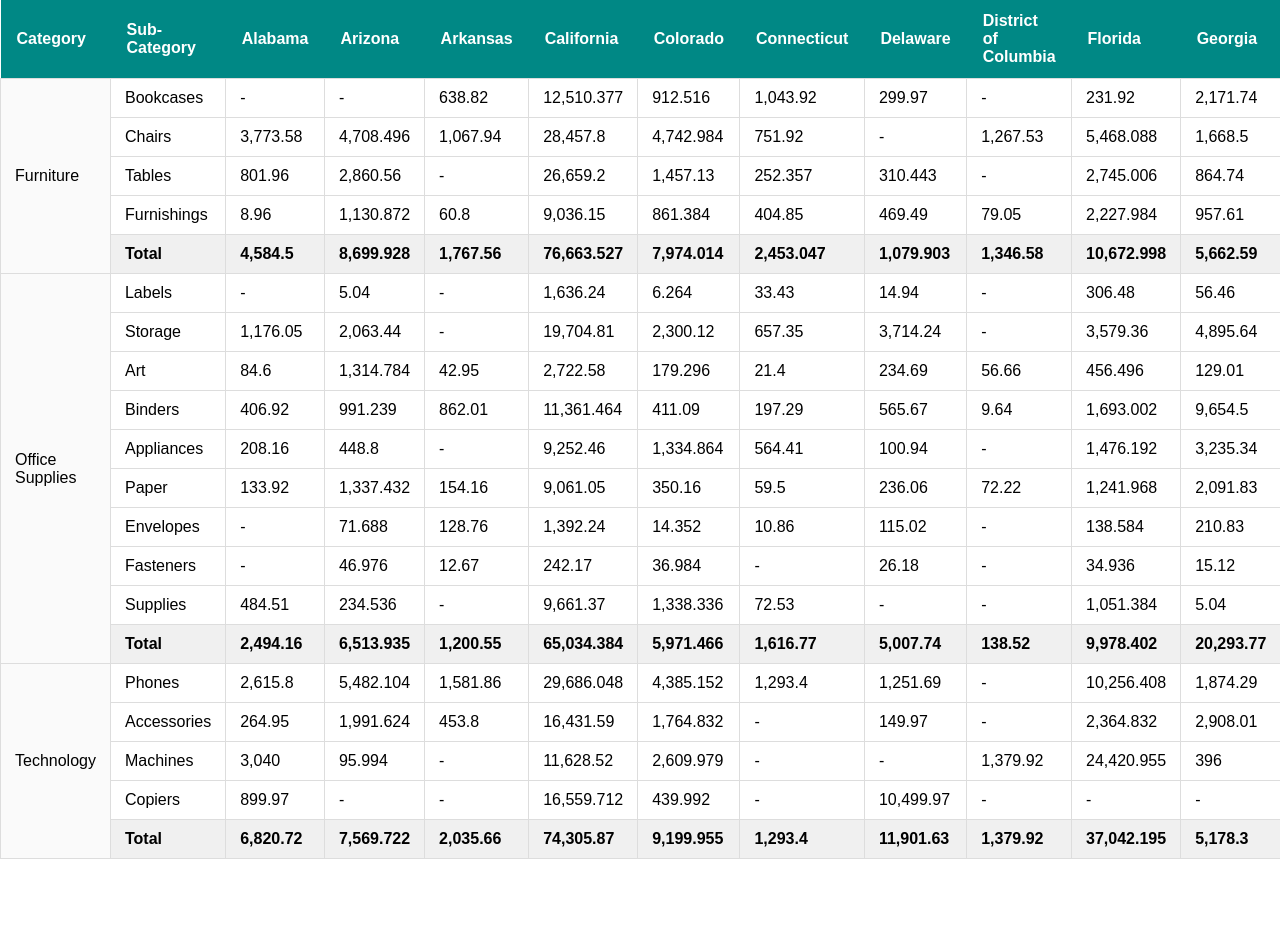
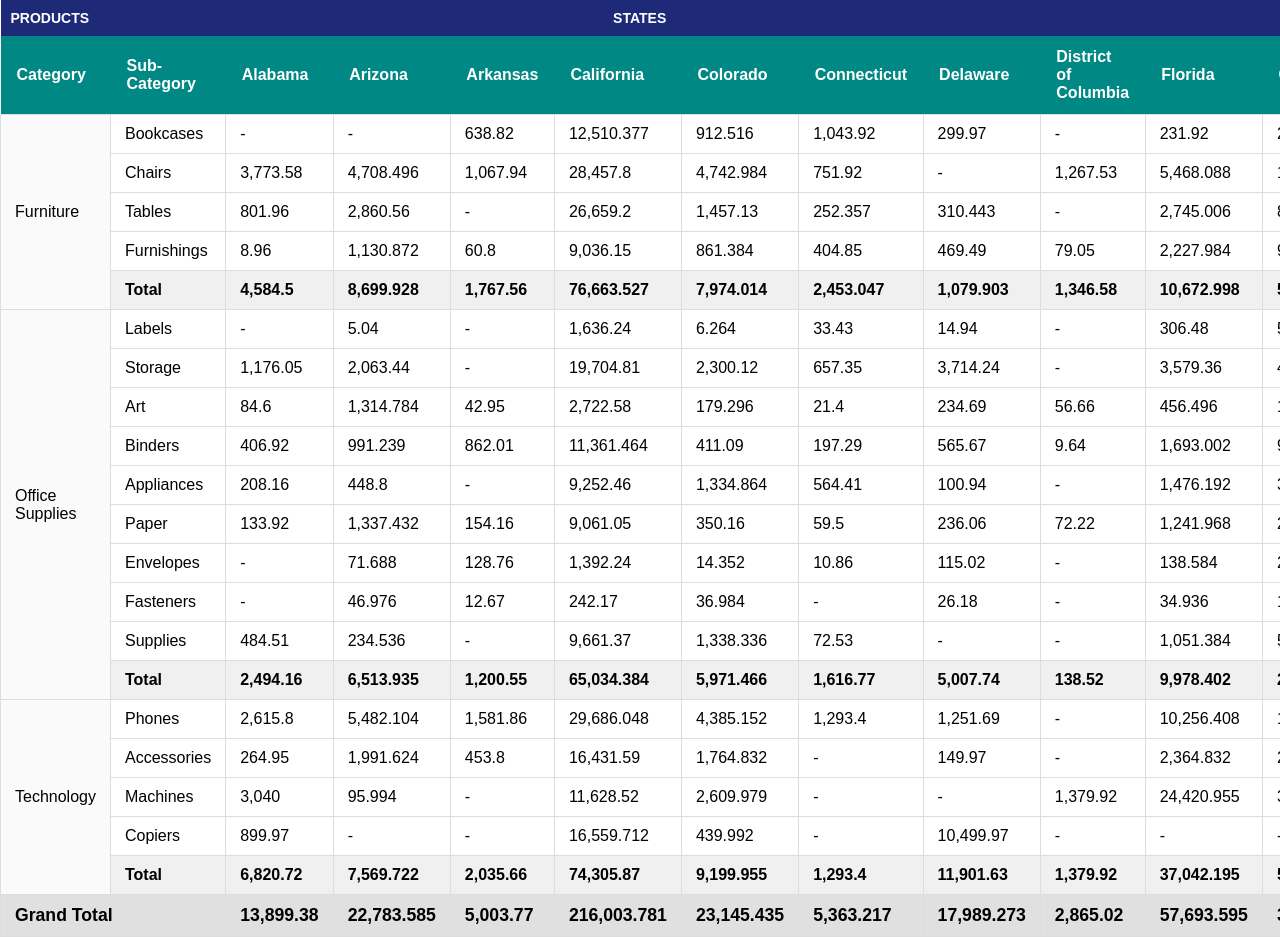
Before and after one commit to scottrosen14/crisp-take-home, a React (Create React App) app: page / in a window 1280 px wide. Before the commit the page ends 859 px from the top, so only its background shows below. Built offline with nearby package versions, Linux system fonts and the light colour scheme.

Commit message:
Add grand total row and center States heading

```diff
--- a/src/components/PivotTableBody/PivotTableBody.tsx
+++ b/src/components/PivotTableBody/PivotTableBody.tsx
@@ -1,4 +1,4 @@
-import React from "react";
+import React from 'react';
 
 interface Props {
   pivotRows: {
@@ -12,21 +12,47 @@ interface Props {
 }
 
 const tdStyle: React.CSSProperties = {
-  padding: "10px 14px",
-  border: "1px solid #ddd",
+  padding: '10px 14px',
+  border: '1px solid #ddd',
 };
 
 const categoryStyle: React.CSSProperties = {
   fontWeight: 500,
-  backgroundColor: "#fafafa",
+  backgroundColor: '#fafafa',
 };
 
 const totalRowStyle: React.CSSProperties = {
   fontWeight: 600,
-  backgroundColor: "#f0f0f0",
+  backgroundColor: '#f0f0f0',
+};
+
+const grandTotalRowStyle: React.CSSProperties = {
+  fontWeight: 700,
+  backgroundColor: '#e0e0e0',
+  fontSize: '1.05em',
 };
 
 const PivotTableBody: React.FC<Props> = ({ pivotRows, states }) => {
+  // Calculate grand totals across all categories
+  const grandTotals: { [state: string]: number } = {};
+  let grandTotal = 0;
+
+  // Initialize grand totals
+  states.forEach(state => {
+    grandTotals[state] = 0;
+  });
+
+  // Calculate grand totals
+  Object.values(pivotRows).forEach(subCategories => {
+    Object.values(subCategories).forEach(stateValues => {
+      states.forEach(state => {
+        const value = stateValues[state] || 0;
+        grandTotals[state] += value;
+        grandTotal += value;
+      });
+    });
+  });
+
   return (
     <tbody>
       {Object.entries(pivotRows).map(([category, subCategories]) => {
@@ -65,9 +91,9 @@ const PivotTableBody: React.FC<Props> = ({ pivotRows, states }) => {
                     </td>
                   )}
                   <td style={tdStyle}>{subCategory}</td>
-                  {states.map((state) => (
+                  {states.map(state => (
                     <td key={state} style={tdStyle}>
-                      {stateValues[state]?.toLocaleString() || "-"}
+                      {stateValues[state]?.toLocaleString() || '-'}
                     </td>
                   ))}
                   <td style={{ ...tdStyle, fontWeight: 500 }}>{rowTotal.toLocaleString()}</td>
@@ -78,16 +104,36 @@ const PivotTableBody: React.FC<Props> = ({ pivotRows, states }) => {
             {/* Category total row */}
             <tr style={totalRowStyle}>
               <td style={{ ...tdStyle, ...totalRowStyle }}>Total</td>
-              {states.map((state) => (
+              {states.map(state => (
                 <td key={state} style={{ ...tdStyle, ...totalRowStyle }}>
-                  {categoryTotals[state]?.toLocaleString() || "-"}
+                  {categoryTotals[state]?.toLocaleString() || '-'}
                 </td>
               ))}
-              <td style={{ ...tdStyle, ...totalRowStyle }}>{categoryGrandTotal.toLocaleString()}</td>
+              <td style={{ ...tdStyle, ...totalRowStyle }}>
+                {categoryGrandTotal.toLocaleString()}
+              </td>
             </tr>
           </React.Fragment>
         );
       })}
+
+      {/* Grand total row */}
+      <tr style={grandTotalRowStyle}>
+        <td
+          colSpan={2}
+          style={{ ...tdStyle, ...grandTotalRowStyle }}
+        >
+          Grand Total
+        </td>
+        {states.map(state => (
+          <td key={state} style={{ ...tdStyle, ...grandTotalRowStyle }}>
+            {grandTotals[state]?.toLocaleString() || '-'}
+          </td>
+        ))}
+        <td style={{ ...tdStyle, ...grandTotalRowStyle }}>
+          {grandTotal.toLocaleString()}
+        </td>
+      </tr>
     </tbody>
   );
 };
--- a/src/components/PivotTableHeader/PivotTableHeader.tsx
+++ b/src/components/PivotTableHeader/PivotTableHeader.tsx
@@ -1,24 +1,50 @@
-import React from "react";
+import React from 'react';
 
 interface Props {
   states: string[];
 }
 
 const thStyle: React.CSSProperties = {
-  backgroundColor: "#008885",
-  padding: "12px 16px",
-  textAlign: "left",
+  backgroundColor: '#008885',
+  padding: '12px 16px',
+  textAlign: 'left',
   fontWeight: 600,
-  color: "#FFFFFF",
+  color: '#FFFFFF',
 };
 
 const PivotTableHeader: React.FC<Props> = ({ states }) => {
   return (
     <thead>
+      <tr style={{ backgroundColor: '#1e2a78', color: 'white' }}>
+        <th
+          colSpan={2}
+          style={{ padding: '10px', textAlign: 'left', fontSize: '14px', fontWeight: 'bold' }}
+        >
+          PRODUCTS
+        </th>
+        <th
+          style={{
+            padding: '10px',
+            textAlign: 'center',
+            fontSize: '14px',
+            fontWeight: 'bold',
+            position: 'sticky',
+            left: '50%',
+            transform: 'translateX(-50%)'
+          }}
+        >
+          STATES
+        </th>
+        <th
+          colSpan={states.length + 1}
+          style={{ padding: '10px', textAlign: 'center', fontSize: '14px', fontWeight: 'bold' }}
+        >
+        </th>
+      </tr>
       <tr>
         <th style={thStyle}>Category</th>
         <th style={thStyle}>Sub-Category</th>
-        {states.map((state) => (
+        {states.map(state => (
           <th key={state} style={thStyle}>
             {state}
           </th>
--- a/src/hooks/useFetchOrders.ts
+++ b/src/hooks/useFetchOrders.ts
@@ -1,5 +1,5 @@
-import {useEffect, useState} from 'react';
-import {Order} from "../constants";
+import { useEffect, useState } from 'react';
+import { Order } from '../constants';
 
 export const useFetchOrders = () => {
   const [orders, setOrders] = useState<Order[]>([]);
```
Also changed, not shown: src/components/PivotTable/PivotTable.tsx (+18 -18 lines), src/constants.ts (line endings or trailing spaces).
